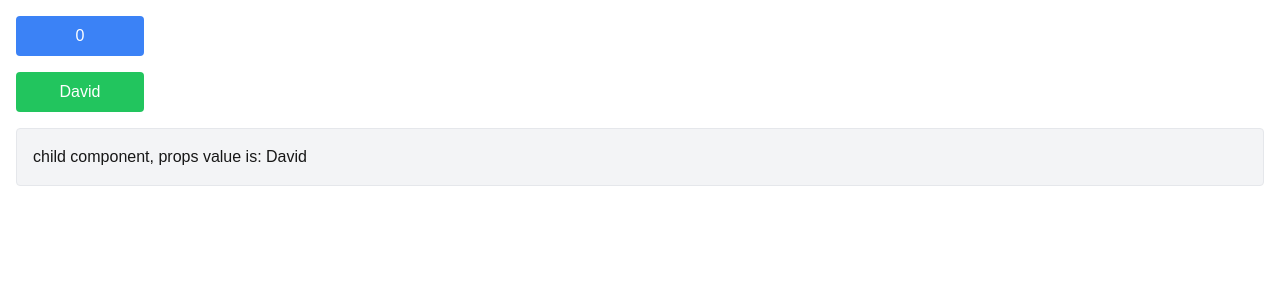
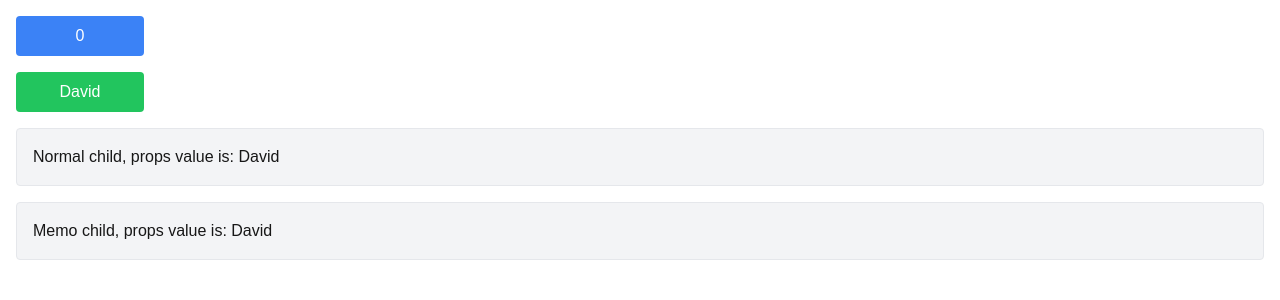
Before and after one commit to jiyi27/learn-by-example-js, a Next.js app: page /apis/memo in a window 1280 px wide. Shown: the top 300 px of the page. Built offline with nearby package versions, Linux system fonts and the light colour scheme.

Commit message:
add React.memo

```diff
--- a/app/apis/memo/page.tsx
+++ b/app/apis/memo/page.tsx
@@ -1,22 +1,30 @@
-// import Link from "next/link";
-
 'use client';
 
 import React, { useState } from 'react';
 
 
-const Child = ({ name }: { name: string }) => {
-    console.log('child component');
+const NormalChild = ({ name }: { name: string }) => {
+    console.log('normal child is rendering');
 
     return (
         <div className="p-4 border rounded bg-gray-100">
-            <p>child component, props value is: {name}</p>
+            <p>Normal child, props value is: {name}</p>
         </div>
     );
 };
 
+const child = ({ name }: { name: string }) => {
+    console.log('memo child is rendering');
+
+    return (
+        <div className="p-4 border rounded bg-gray-100">
+            <p>Memo child, props value is: {name}</p>
+        </div>
+    );
+}
+
 // use memo
-const MemoChild = React.memo(Child);
+const MemoChild = React.memo(child);
 
 export default function Parent() {
     const [count, setCount] = useState(0);
@@ -39,6 +47,7 @@ export default function Parent() {
                 >
                     {name}
                 </button>
+                <NormalChild name={name} />
                 <MemoChild name={name} />
             </div>
         </div>
```
